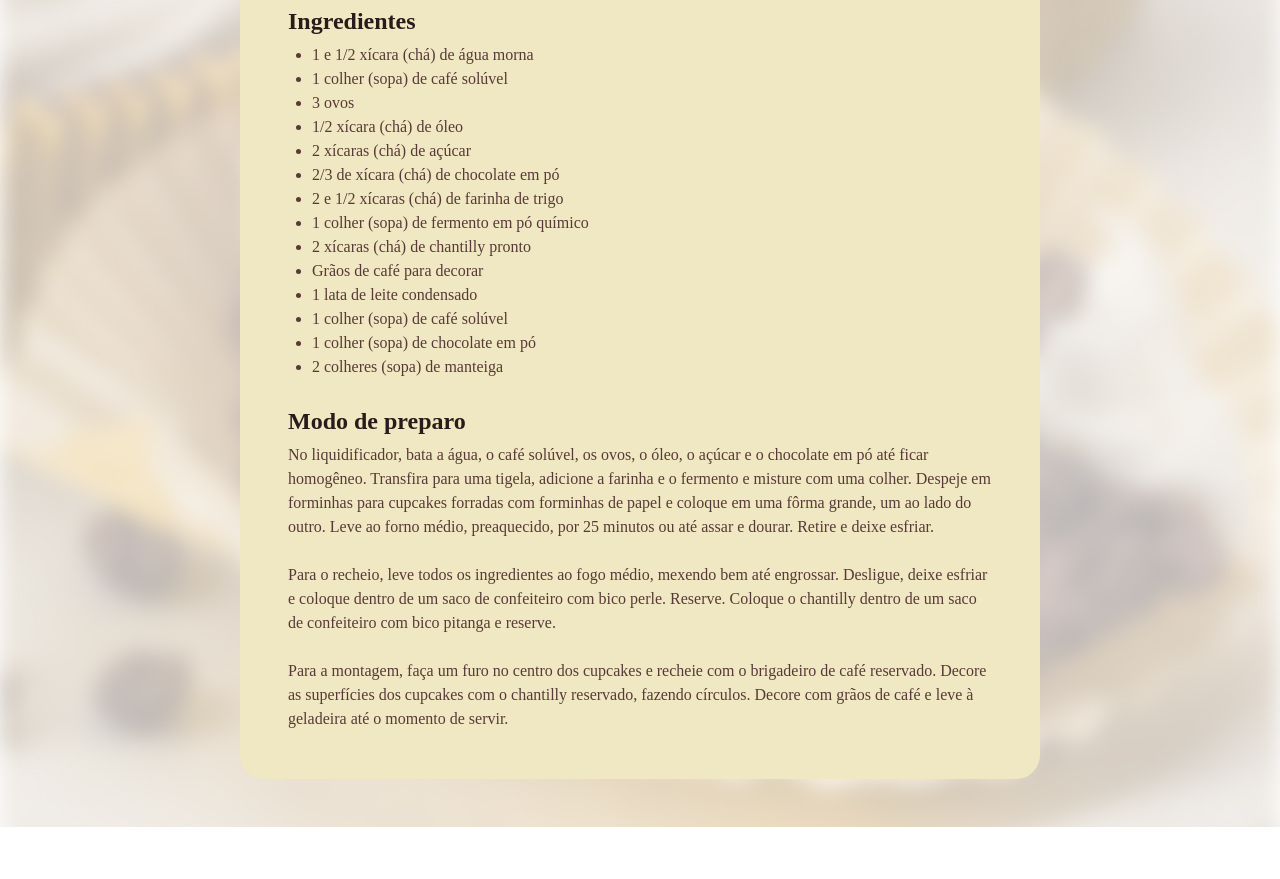
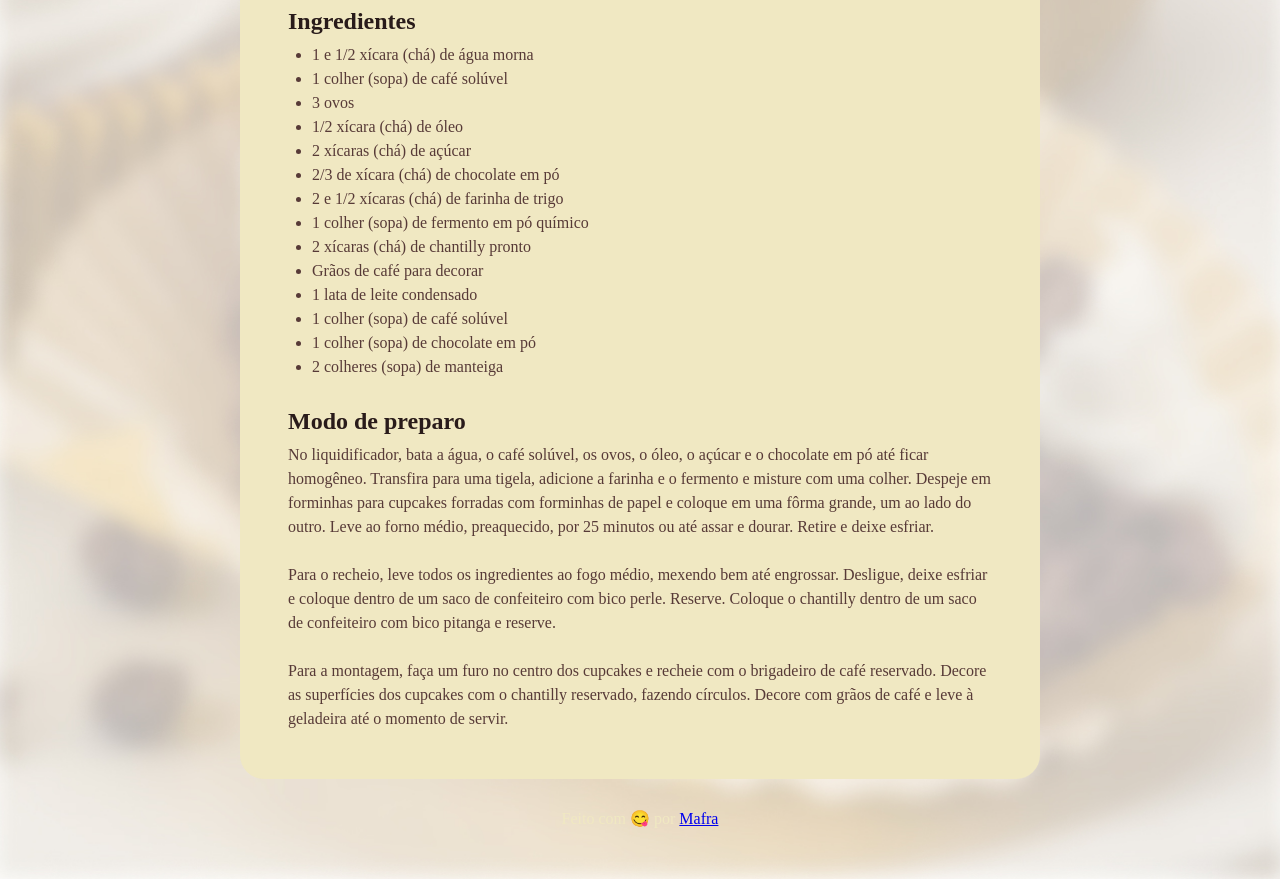
Before and after one commit to JuanCMafra/Pagina-de-receita---full-stack, a plain HTML site: page index.html in a window 1280 px wide. Shown: the part 720-1599 px from the top of the page. Before the commit the page ends 1547 px from the top, so only its background shows below. Drawn offline with Linux system fonts and the light colour scheme; a web font is replaced by a local one.

Commit message:
add footer

```diff
--- a/index.html
+++ b/index.html
@@ -49,5 +49,6 @@
         </section>
     </div>
     </main>
+    <footer>Feito com 😋 por <a href="https://www.linkedin.com/in/juan-c-mafra-374b6430b/" target="_blank">Mafra</a></footer>
 </body>
 </html>
--- a/style.css
+++ b/style.css
@@ -16,7 +16,7 @@ body{
   padding: 24px;
   background-color: #F0E8C2;
   border-radius: 24px;
-  margin: 48px auto;
+  margin: 48px auto 28px;
 }
 img{
   border-radius: 16px;
@@ -47,3 +47,8 @@ h1, h2 {
 ul{
   padding-left: 24px;
 }
+footer{
+  text-align: center;
+  padding-bottom: 48px;
+  color: #F0E8C2;
+}
```
